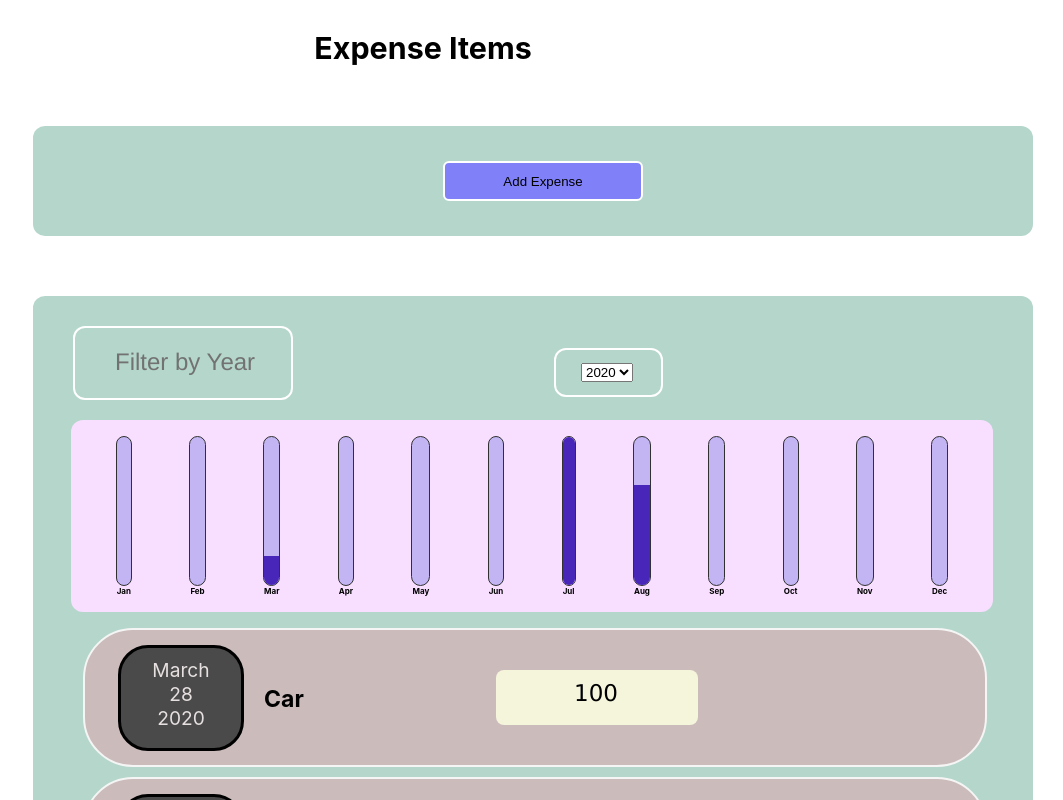
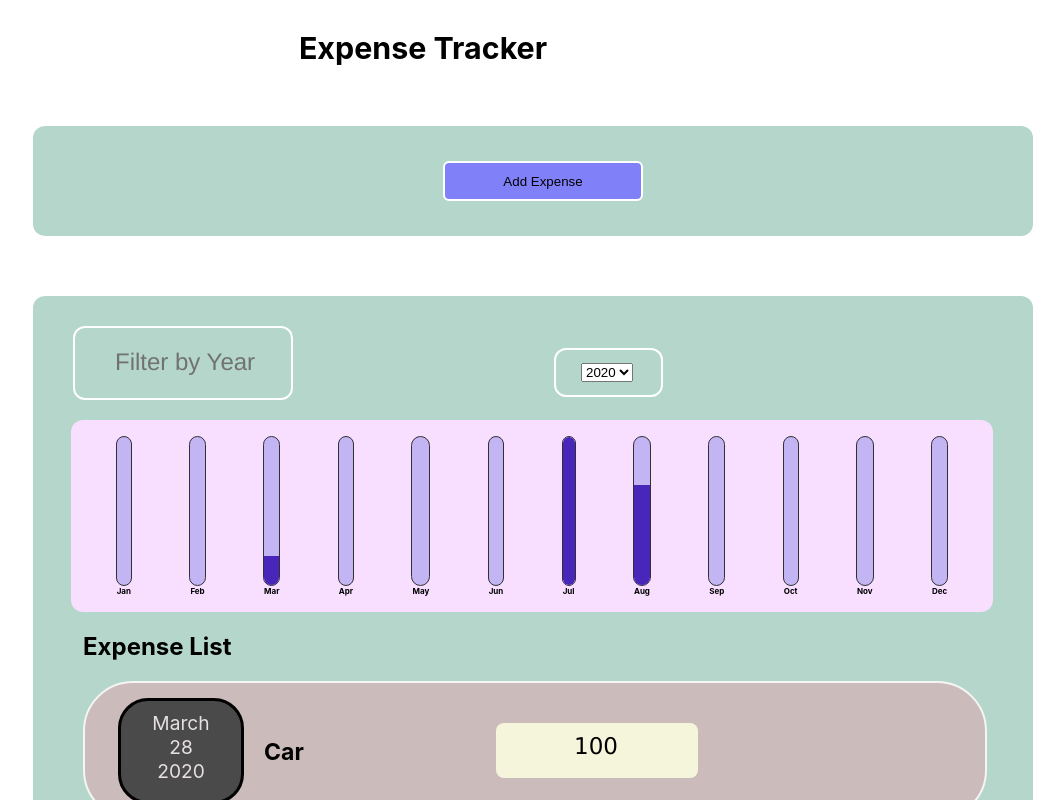
Before and after one commit to sagarikamohanty2000/react-first-app, a React (Create React App) app: page / in a window 1280 px wide. Shown: the top 800 px of the page, without its empty margins (217-1280 px from the left). Built offline with nearby package versions, Linux system fonts and the light colour scheme.

Commit message:
expenseTracker_header

```diff
--- a/src/App.js
+++ b/src/App.js
@@ -41,7 +41,7 @@ const App = () => {
   return (
     <div className="App">
       <header className="App-header">
-        <h3>Expense Items</h3>
+        <h3>Expense Tracker</h3>
       </header>
       <NewExpense addButton={true} onFetchingNewExpense={newExpenseHandler} />
 
--- a/src/components/Expenses/ExpenseItem.js
+++ b/src/components/Expenses/ExpenseItem.js
@@ -41,6 +41,7 @@ const ExpenseItem = (data) => {
       </div>
 
       <ExpenseChart expenses={filterExpense} />
+      <h2 style={{marginLeft: 50}}> Expense List</h2>
       <ExpenseList items={filterExpense}></ExpenseList>
     </div>
   );
```
